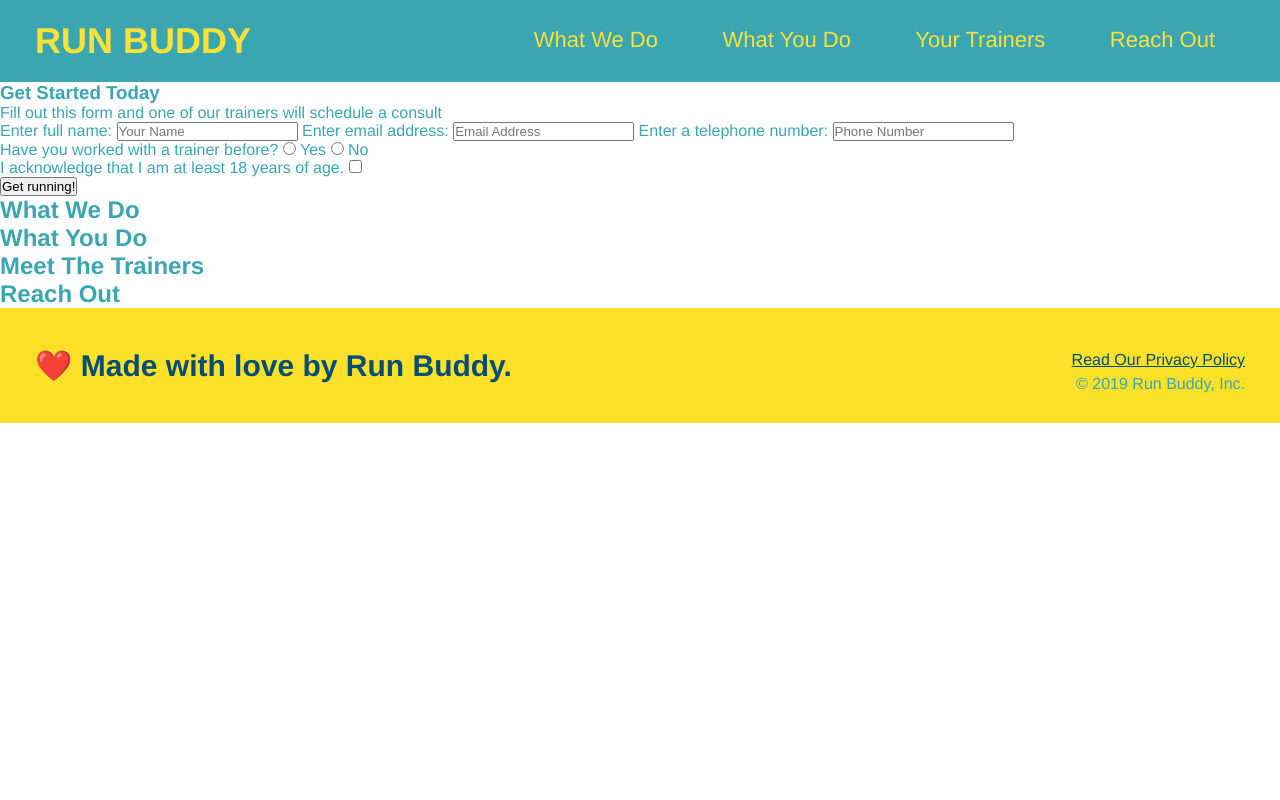
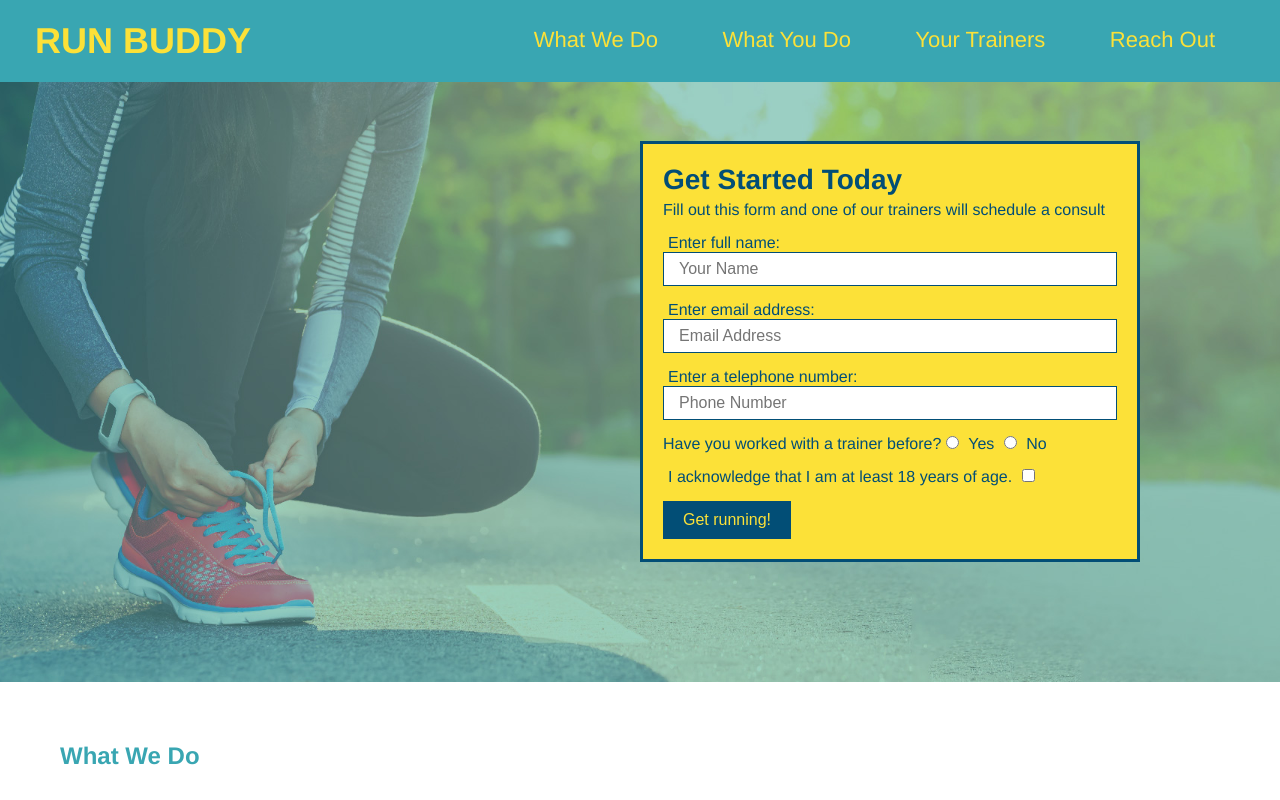
Before and after one commit to sophiabarrett/run-buddy, a plain HTML site: page index.html in a window 1280 px wide. Shown: the top 800 px of the page. Drawn offline with Linux system fonts and the light colour scheme.

Commit message:
styled hero

```diff
--- a/assets/css/style.css
+++ b/assets/css/style.css
@@ -66,3 +66,59 @@ footer div {
 footer a {
     color: #024e76;
 }
+
+section {
+    padding: 60px;
+}
+
+/* Hero Styles Start */
+.hero {
+    background-image: url("../images/hero-bg.jpg");
+    height:600px;
+    background-size: cover;
+    background-position: center;
+    position: relative;
+}
+
+.hero-form {
+    border: solid 3px #024e76;
+    background-color: #fce138;
+    padding: 20px;
+    width: 500px;
+    color: #024e76;
+    position: absolute;
+    bottom: 120px;
+    right: 140px;
+}
+
+.hero-form h3 {
+    font-size: 28px;
+    margin: 0;
+}
+
+.hero-form p {
+    margin: 5px 0 15px 0;
+}
+
+.form-input {
+    border: 1px solid #024e76;
+    display: block;
+    padding: 7px 15px;
+    font-size: 16px;
+    color: #024e76;
+    width: 100%;
+    margin-bottom: 15px;
+}
+
+.hero-form label {
+    margin: 0 5px;
+}
+
+.hero-form button {
+    color: #fce138;
+    background-color: #024e76;
+    border: none;
+    padding: 10px 20px;
+    font-size: 16px;
+}
+/* Hero Styles End */
--- a/index.html
+++ b/index.html
@@ -33,17 +33,17 @@
         </header>
 
         <!-- hero -->
-        <section>
-            <div>
+        <section class="hero">
+            <div class="hero-form">
                 <h3>Get Started Today</h3>
                 <p>Fill out this form and one of our trainers will schedule a consult</p>
                 <form>
                     <label for="name">Enter full name:</label>
-                    <input type="text" placeholder="Your Name" name="name" id="name" />
+                    <input type="text" placeholder="Your Name" name="name" id="name" class="form-input" />
                     <label for="email">Enter email address:</label>
-                    <input type="email" placeholder="Email Address" name="email" id="email" />
+                    <input type="email" placeholder="Email Address" name="email" id="email" class="form-input" />
                     <label for="phone">Enter a telephone number:</label>
-                    <input type="tel" placeholder="Phone Number" name="phone" id="phone" />
+                    <input type="tel" placeholder="Phone Number" name="phone" id="phone" class="form-input" />
                     <p>
                         Have you worked with a trainer before?
                         <input type="radio" name="trainer-confirm" id="trainer-yes" />
```
Also changed, not shown: assets/images/hero-bg.jpg (added).
